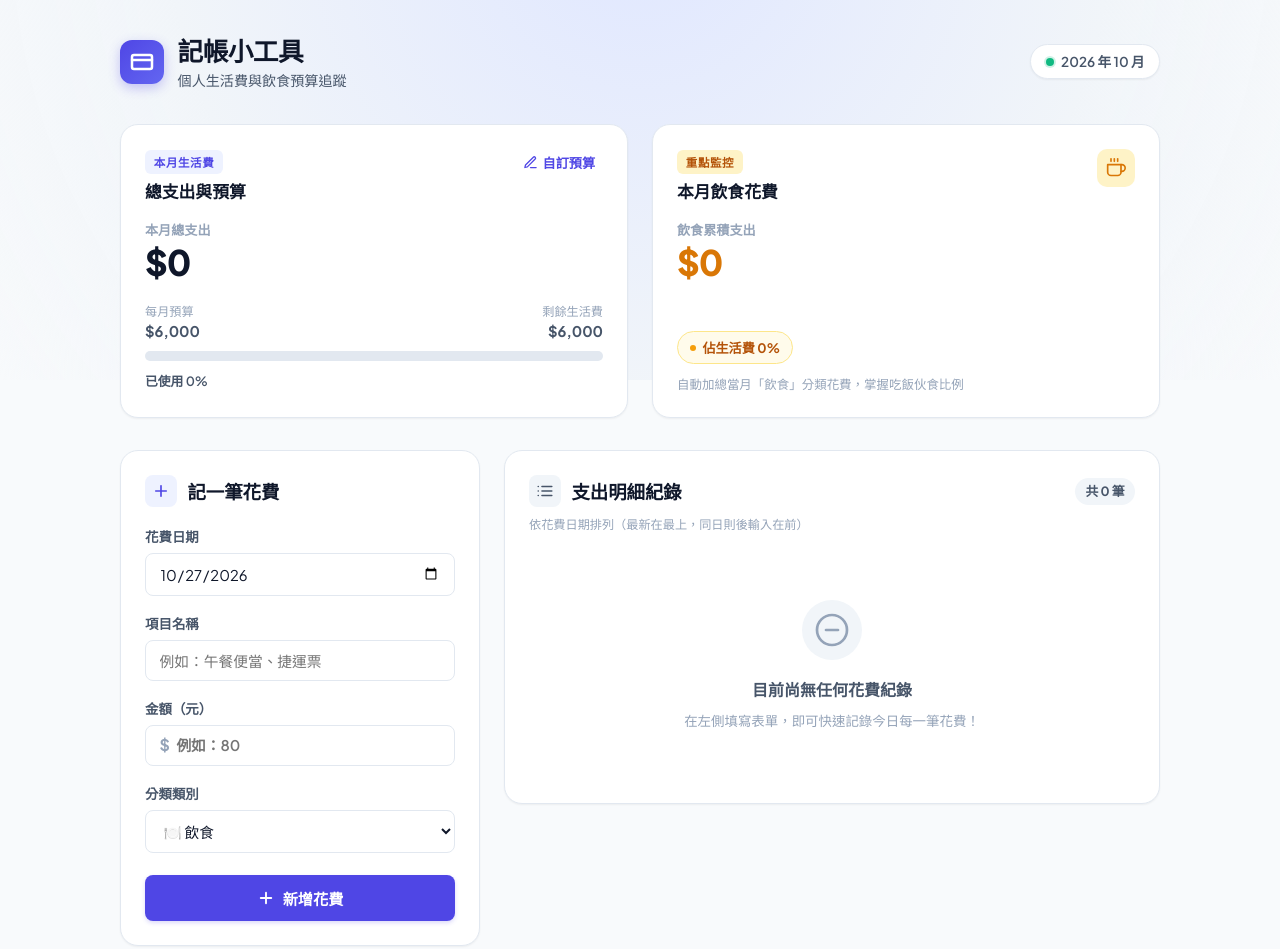
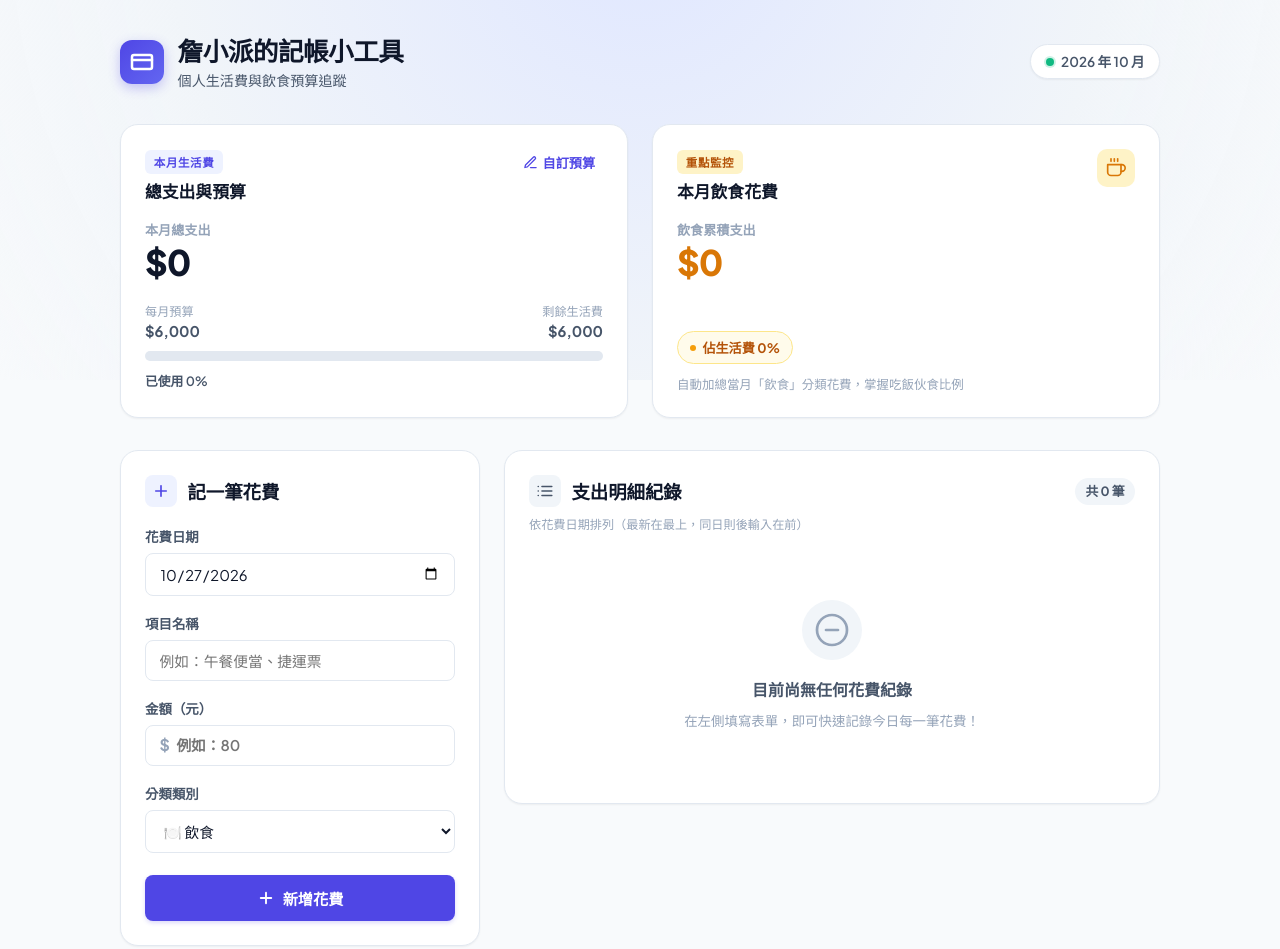
Before and after one commit to acechan0626/money-note, a website built with Vite: page index.html in a window 1280 px wide. Shown: the top 949 px of the page. Built offline with nearby package versions, Linux system fonts and the light colour scheme.

Commit message:
修改標題

```diff
--- a/index.html
+++ b/index.html
@@ -24,7 +24,7 @@
             </svg>
           </div>
           <div>
-            <h1 class="app-title">記帳小工具</h1>
+            <h1 class="app-title">詹小派的記帳小工具</h1>
             <p class="app-subtitle">個人生活費與飲食預算追蹤</p>
           </div>
         </div>
```
